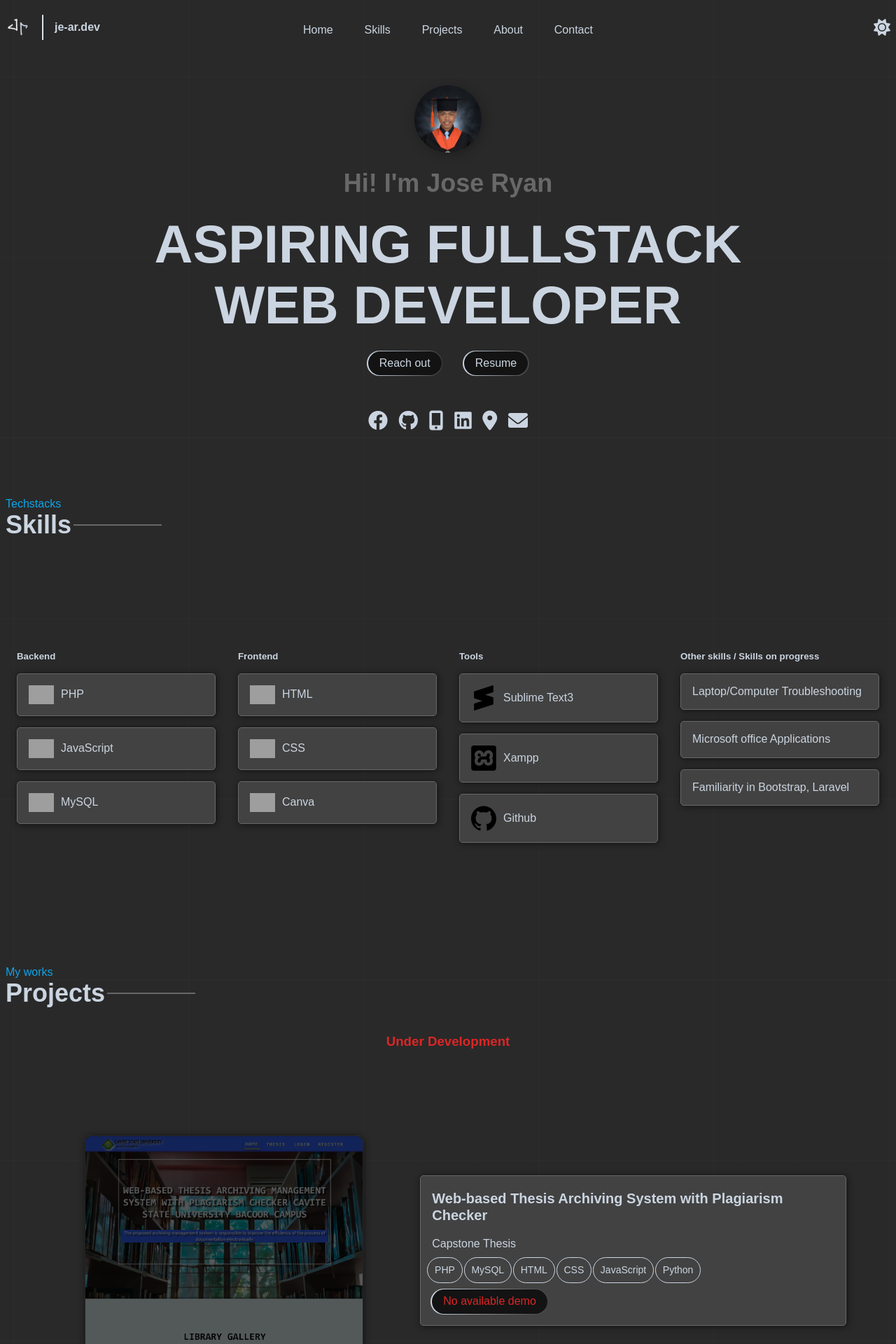
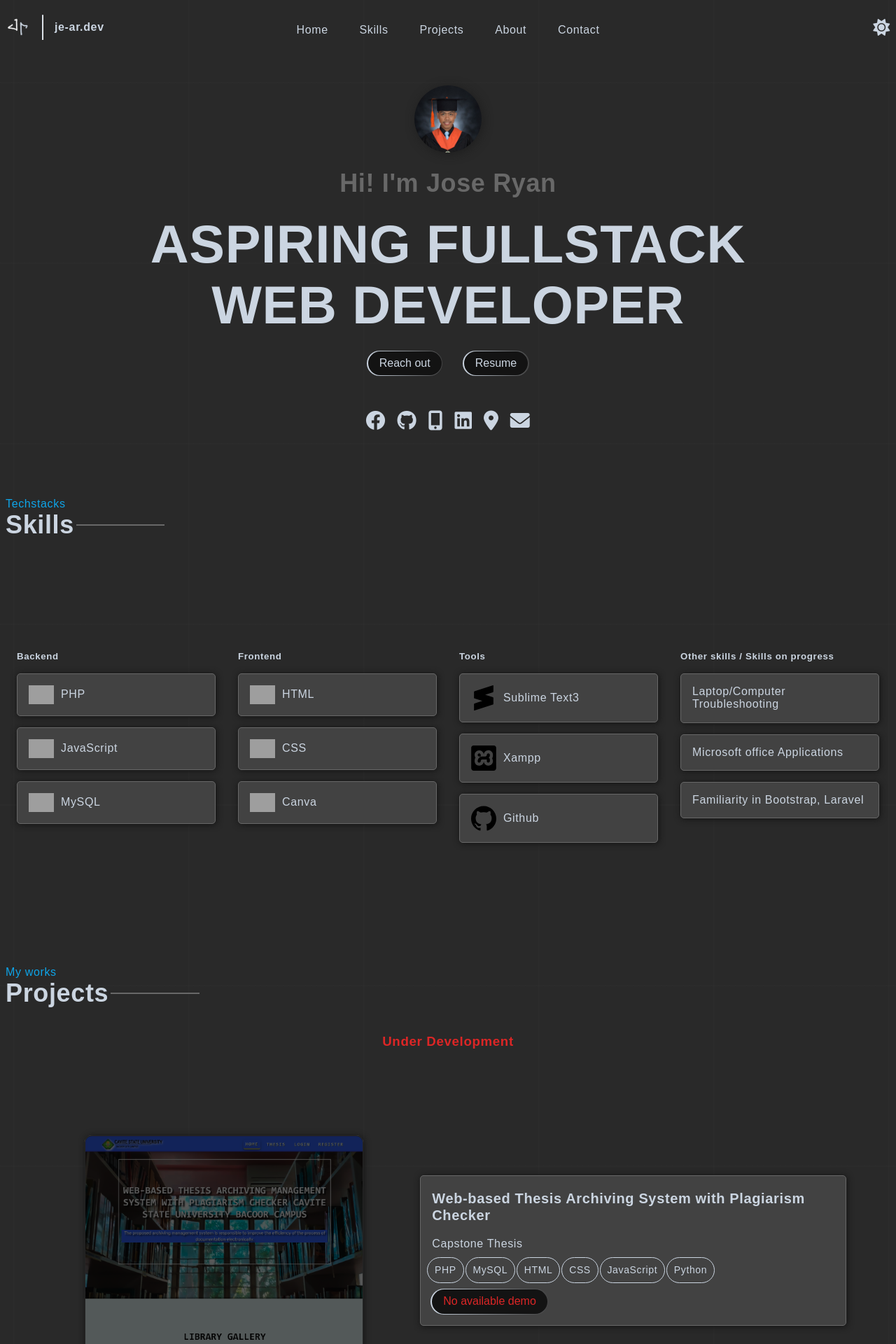
Before and after one commit to JRyan-123/Portfolio, a PHP site: page / in a window 1280 px wide. Shown: the top 1920 px of the page at 70% size. Run offline with PHP 8.4, Linux system fonts and the light colour scheme; some web fonts are replaced; grey boxes are pictures that could not be loaded.

Commit message:
Update items
about.php => put <strong> and class about__last-img
 about.css =>remove transition
header.css => remove fontweight and padding on headerlink hover
style.css => add letter spacing
abolut.js=> update top to height

```diff
--- a/about.php
+++ b/about.php
@@ -11,7 +11,7 @@
 
 		<div class="about__sticky ">
 			<h4>Greetings!</h4>
-			<p>Hi there! I'm <span>Jose Ryan Acosta</span>  a recent graduate, Bachelor of Science in Information Technology at Cavite State University. My problem-solving skills led me to pick this field.</p>
+			<p>Hi there! I'm <span>Jose Ryan Acosta</span>  a recent graduate, <strong>Bachelor of Science in Information Technology</strong> at Cavite State University. My problem-solving skills led me to pick this field.</p>
 			<br>
 			<p>I really enjoyed backend-development throughout my time in college, which helped me build a strong foundation in web-development. Currently, Im exploring more technologies to enhance my skills. </p>
 			<br>
@@ -86,7 +86,7 @@
 				<img  src="img/about/lpenhs.jpg">
 
 				</div>
-				<div class="about__event-txt">
+				<div class="about__event-txt about__last-img">
 					<h3 class="about__event-title">Las Pinas East National Highschool - EVA</h3>
 					<p class="about__event-desc"><span>Highschool</span></p>
 					<p class="about__event-desc">June 2012-March 2016</p>
--- a/css/components/about.css
+++ b/css/components/about.css
@@ -15,8 +15,9 @@
     width: 40ch;
     margin-top: 5em;
      filter-blur: 0;
+     letter-spacing: .04rem;
 
-    transition: all .6s;
+
     opacity: 1;
 }
 .about__event{
@@ -64,7 +65,7 @@
 .about__header{
     filter-blur: 0;
 
-    transition: all .1s;
+
     opacity: 1;
 }
 .hide{
@@ -136,6 +137,7 @@
     .about__header{
         position: sticky;
         top: 15%;
+
     }
 }
 
--- a/css/components/header.css
+++ b/css/components/header.css
@@ -28,9 +28,7 @@
 
 	.header__link:hover{
 		color: var(--clr-grey3);
-		font-weight: 800;
 		background: var(--clr-grey);
-		padding: .4em;
 	}
 
 	.header__logo{
--- a/css/style.css
+++ b/css/style.css
@@ -70,6 +70,7 @@ body{
 	color: var(--clr-slt300);
 	font-weight: 500;
 	overflow-x: hidden;
+	 letter-spacing: .04rem;
 }
 svg,
 img,
--- a/js/about.js
+++ b/js/about.js
@@ -4,16 +4,16 @@ const hideEls1 = document.querySelector('.about__sticky');
 const observer1 = new IntersectionObserver( (entries) => {
 	entries.forEach((entry) => {
 		if (entry.isIntersecting) {
-			hideEls.style.top = '-17%';
-			hideEls1.style.top = '-30%';
+			hideEls.style.height = '500px';
+			hideEls1.style.height= '400px';
 		}
 		else{
-			hideEls.style.top = '11%';
-			hideEls1.style.top = '30%';
+			hideEls.style.height = '0';
+			hideEls1.style.height = '0';
 		}
 	});
 });
-const detectSection = document.querySelector('.contact__icon-wrapper');
+const detectSection = document.querySelector('.about__last-img');
 if (detectSection) {
 	observer1.observe(detectSection);
 }
```
